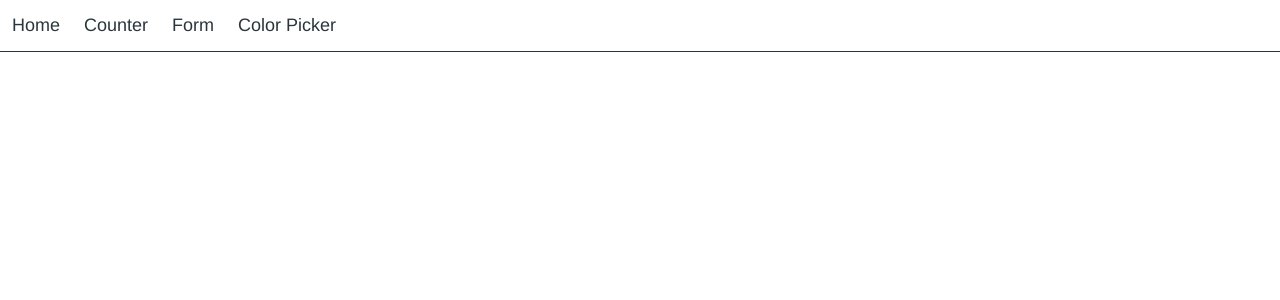
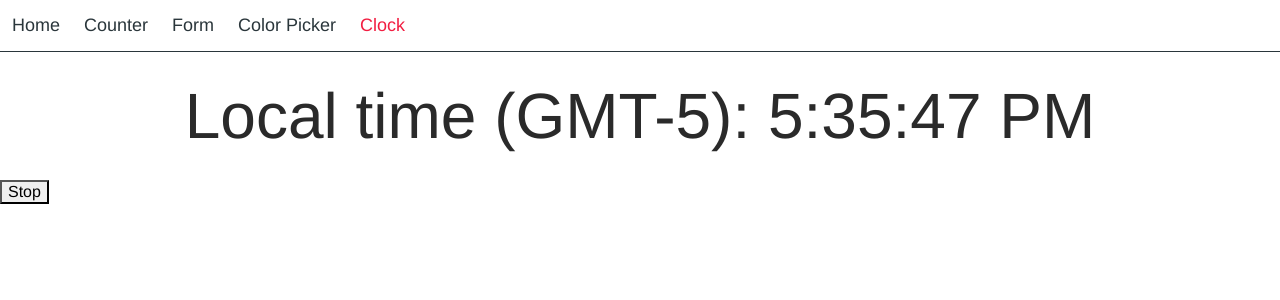
Before and after one commit to erpua/react_academy, a React (Create React App) app: page /clock in a window 1280 px wide. Shown: the top 300 px of the page. Built offline with nearby package versions, Linux system fonts and the light colour scheme.

Commit message:
refactor(15-react-hooks):added component Clock. TODO://convert class to hooks

```diff
--- a/src/App.js
+++ b/src/App.js
@@ -6,6 +6,7 @@ import Counter from './components/Counter';
 import SignupForm from './components/SignupForm';
 import Welcome from './components/Welcome'
 import Home from './components/Home';
+import Clock from './components/Clock';
 
 const colorPickerOptions = [
   { label: 'red', color: '#F44336' },
@@ -43,6 +44,10 @@ export default function App() {
                 <ColorPicker options={colorPickerOptions} />
               </Route>
 
+              <Route path="/clock">
+                <Clock />
+              </Route>
+
             </Switch>
           </>
 
--- /dev/null
+++ b/src/components/Clock.js
@@ -0,0 +1,44 @@
+import React, {Component} from "react";
+
+const styles = {
+  clockface: {
+    fontSize: 64,
+    fontWeight: 500,
+    textAlign: 'center',
+  },
+};
+
+export default class Clock extends Component {
+  state = {
+    time: new Date(),
+  };
+
+  intervalId = null;
+
+  componentDidMount() {
+    this.intervalId = setInterval(() => {
+      this.setState({ time: new Date() });
+    }, 1000);
+  }
+
+  componentWillUnmount() {
+    this.stop();
+  }
+
+  stop = () => {
+    clearInterval(this.intervalId);
+  };
+
+  render() {
+    return (
+      <>
+        <p style={styles.clockface}>
+          Local time (GMT-5): {this.state.time.toLocaleTimeString()}
+        </p>
+        <button type="button" onClick={this.stop}>
+          Stop
+        </button>
+      </>
+    );
+  }
+}
--- a/src/components/ColorPicker/ColorPicker.js
+++ b/src/components/ColorPicker/ColorPicker.js
@@ -1,9 +1,50 @@
-import React, { useState } from 'react';
+import React, { useState, memo } from 'react';
 import classNames from 'classnames';
 import './ColorPicker.css';
 
 //in react hooks => props are coming straigt to function: options from colors f.e.
-function ColorPicker({ options }) {
+// function ColorPicker({ options }) {
+//   const [activeOptIdx, setActiveOptIdx] = useState(0);
+
+//   const setActiveIdx = index => {
+//     setActiveOptIdx(index);
+//   };
+
+//   const makeOptionClassName = index => {
+//     return classNames('ColorPicker__option', {
+//       'ColorPicker__option--active': index === activeOptIdx,
+//     });
+//   };
+
+//   /*   const activeIdx = options[activeOptIdx]; */
+//   const { label } = options[activeOptIdx];
+
+//   return (
+//     <div className="ColorPicker">
+//       <h2 className="ColorPicker__title">Color Picker</h2>
+//       <p>Picked color: {label}</p>
+//       <div>
+//           {options.map(({ label, color }, index) => (
+//             <button
+//               key={label}
+//               className={makeOptionClassName(index)}
+//               style={{ backgroundColor: color }}
+//               onClick={() => setActiveIdx(index)}
+//               >
+//             </button>
+//           ))}
+//       </div>
+//     </div>
+//   )
+// };
+
+// export default ColorPicker;
+
+//---
+
+//memo, is function, that wrapes our component function,
+//and is checking if props / state had been changed
+export default memo(function ColorPicker({ options }) {
   const [activeOptIdx, setActiveOptIdx] = useState(0);
 
   const setActiveIdx = index => {
@@ -35,11 +76,9 @@ function ColorPicker({ options }) {
           ))}
       </div>
     </div>
-  )
-};
-
-export default ColorPicker;
-
+    )
+  }
+);
 
 // class ColorPicker extends PureComponent {
 //   state = {
--- a/src/components/Counter.js
+++ b/src/components/Counter.js
@@ -74,7 +74,7 @@ export default function Counter() {
 
  /*  useEffect(() => {
     console.log( counterA + ' Hi, this is useEffect for counterA + counterB =>' + counterB + Date.now());
-  }, [counterA, counterB]); // counterA + counterB */
+  }, [counterA, counterB]); // counterA or counterB */
 
   useEffect(() => {
     const totalClicks = counterA + counterB;
--- a/src/components/Navigation.js
+++ b/src/components/Navigation.js
@@ -47,6 +47,14 @@ const Navigation = () => (
       Color Picker
     </NavLink>
 
+    <NavLink
+      to="/clock"
+      style={styles.link}
+      activeStyle={styles.activeLink}
+    >
+      Clock
+    </NavLink>
+
   </nav>
 );
 
```
